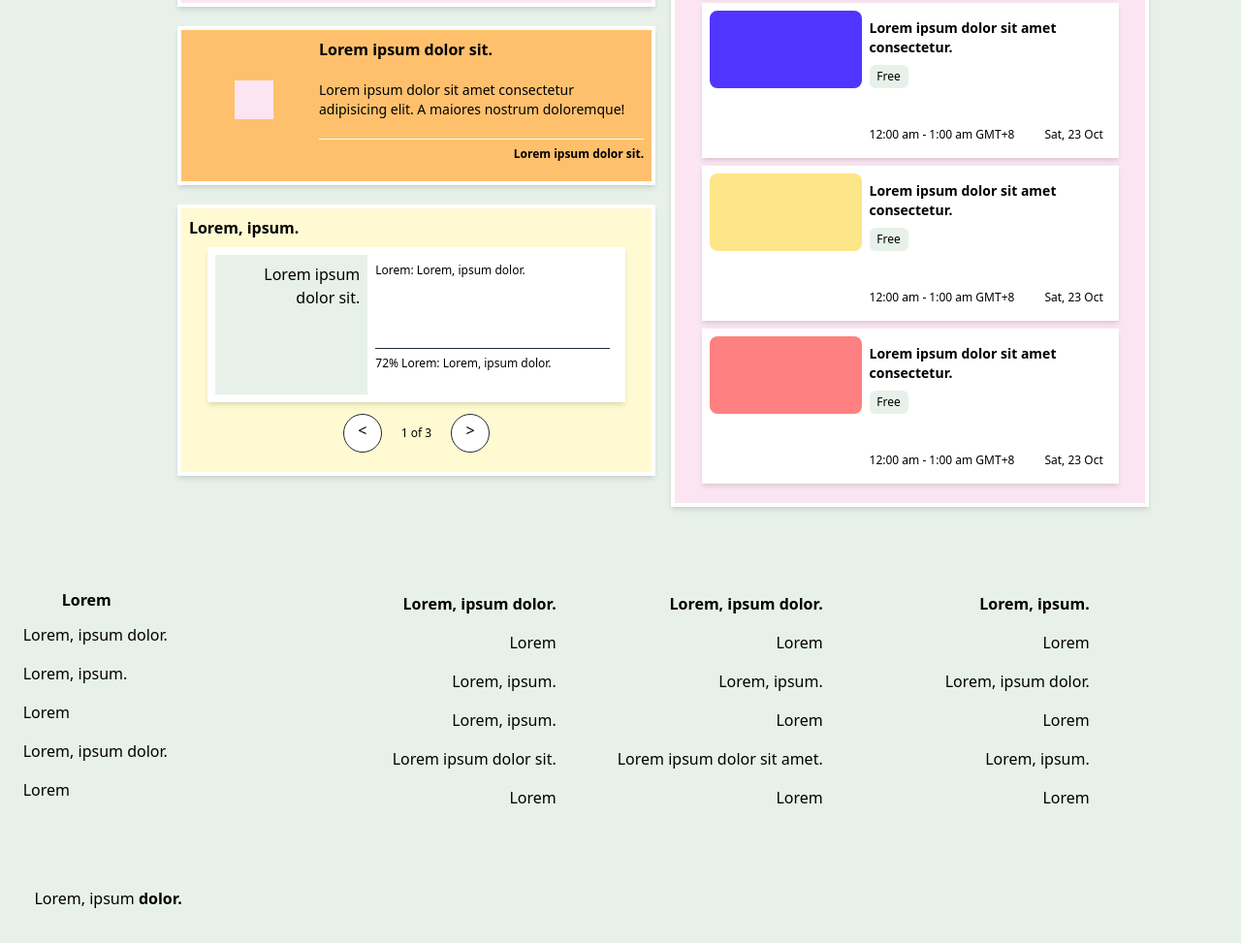
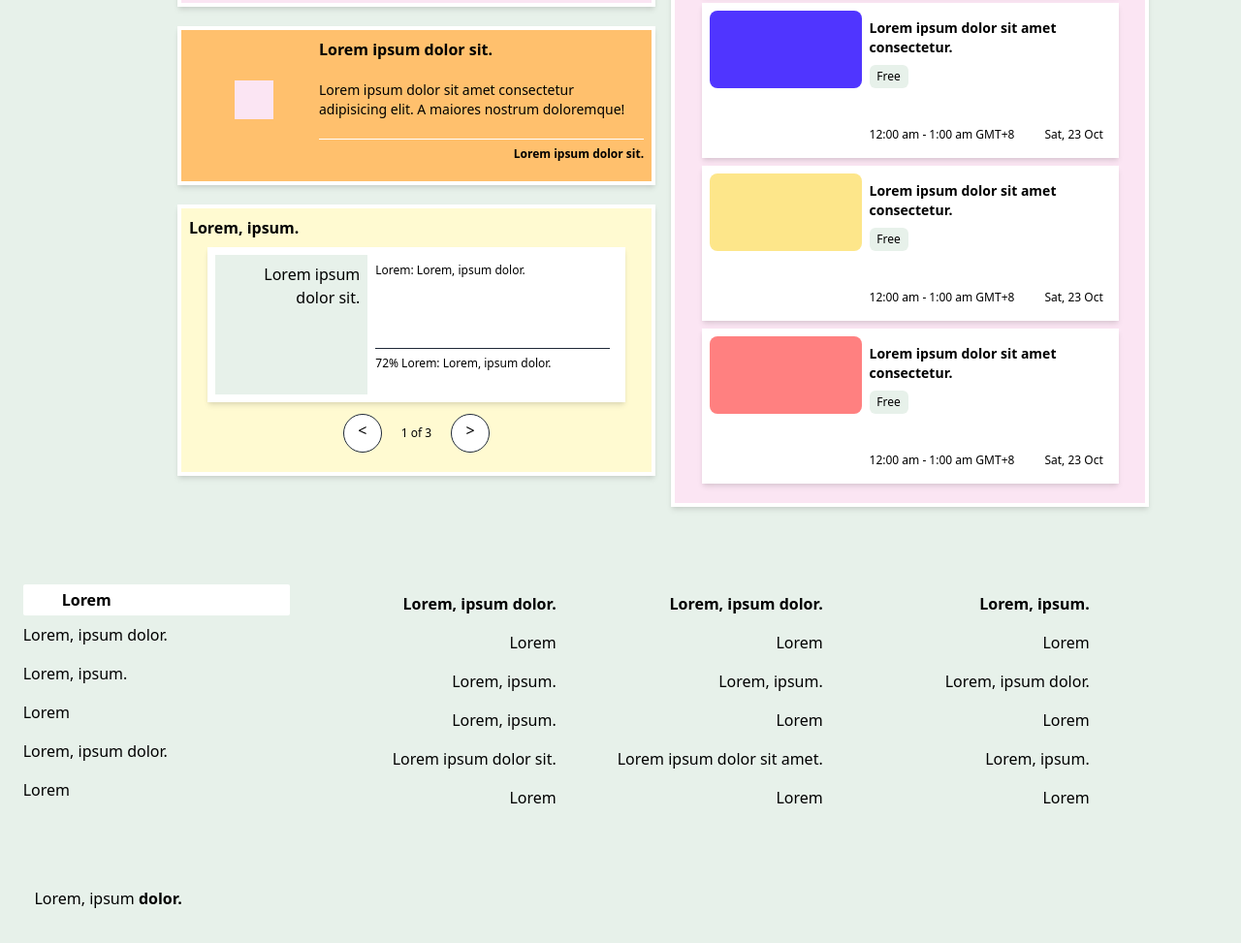
Before and after one commit to darwin1501/Scrimba-dashboard-clone, a website: page index.html in a window 1280 px wide. Shown: the part 713-1686 px from the top of the page at 97% size. Drawn offline with Linux system fonts and the light colour scheme.

Commit message:
add bg color

```diff
--- a/index.html
+++ b/index.html
@@ -216,7 +216,7 @@
         <!-- footer -->
         <footer class="m-0 p-0 md:w-[720px] lg:w-[980px] xl:w-[1100px] grid grid-cols-1 gap-10 xs2:gap-8 md:grid-cols-4 md:gap-0 lg:ml-[1%]">
             <div class="footer-link-group">
-                <p class="footer-link p-1 px-10 rounded-sm font-bold">Lorem</p>
+                <p class="footer-link p-1 px-10 rounded-sm bg-white font-bold">Lorem</p>
                 <p class="footer-link md:text-left">Lorem, ipsum dolor.</p>
                 <p class="footer-link md:text-left">Lorem, ipsum.</p>
                 <p class="footer-link md:text-left">Lorem</p>
```
